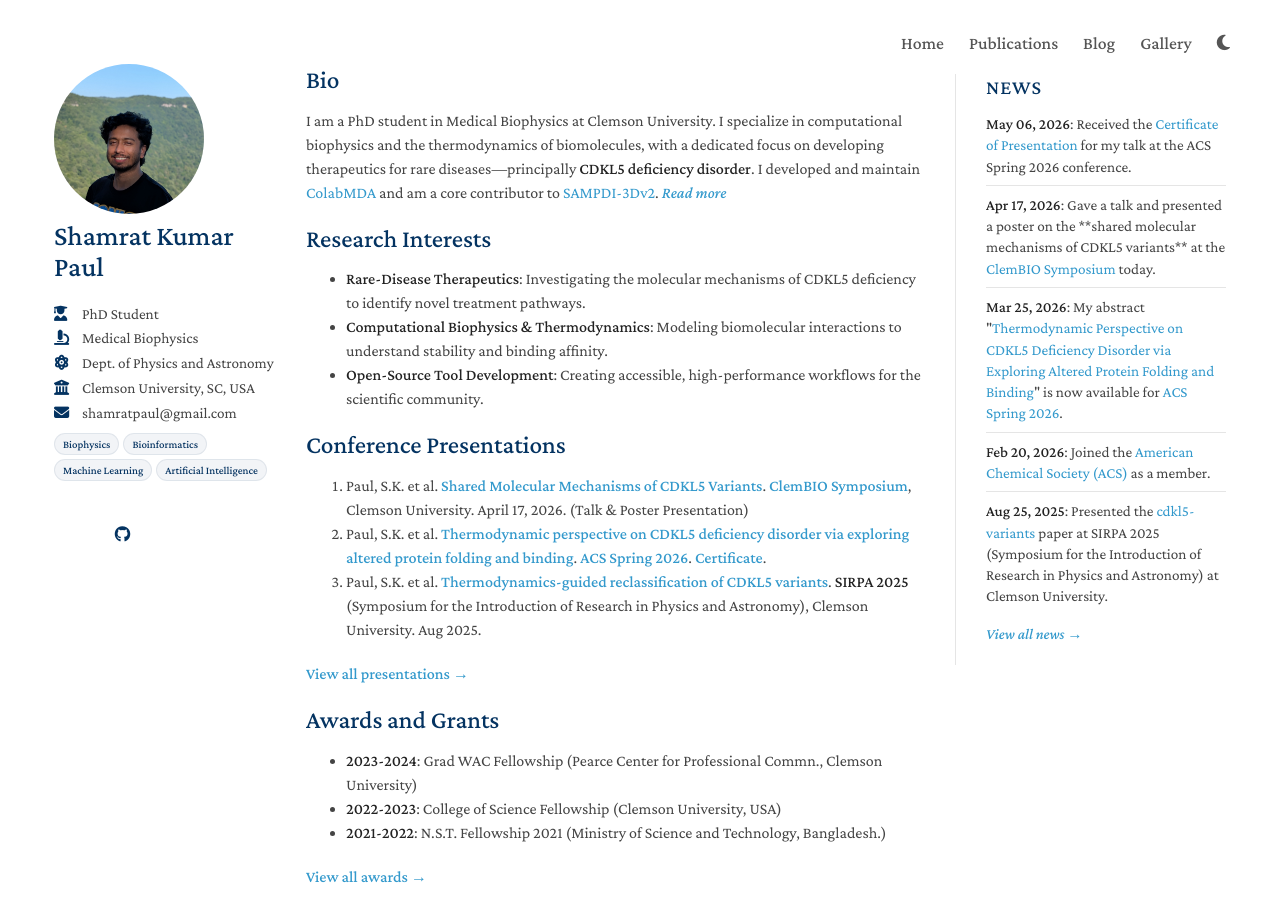
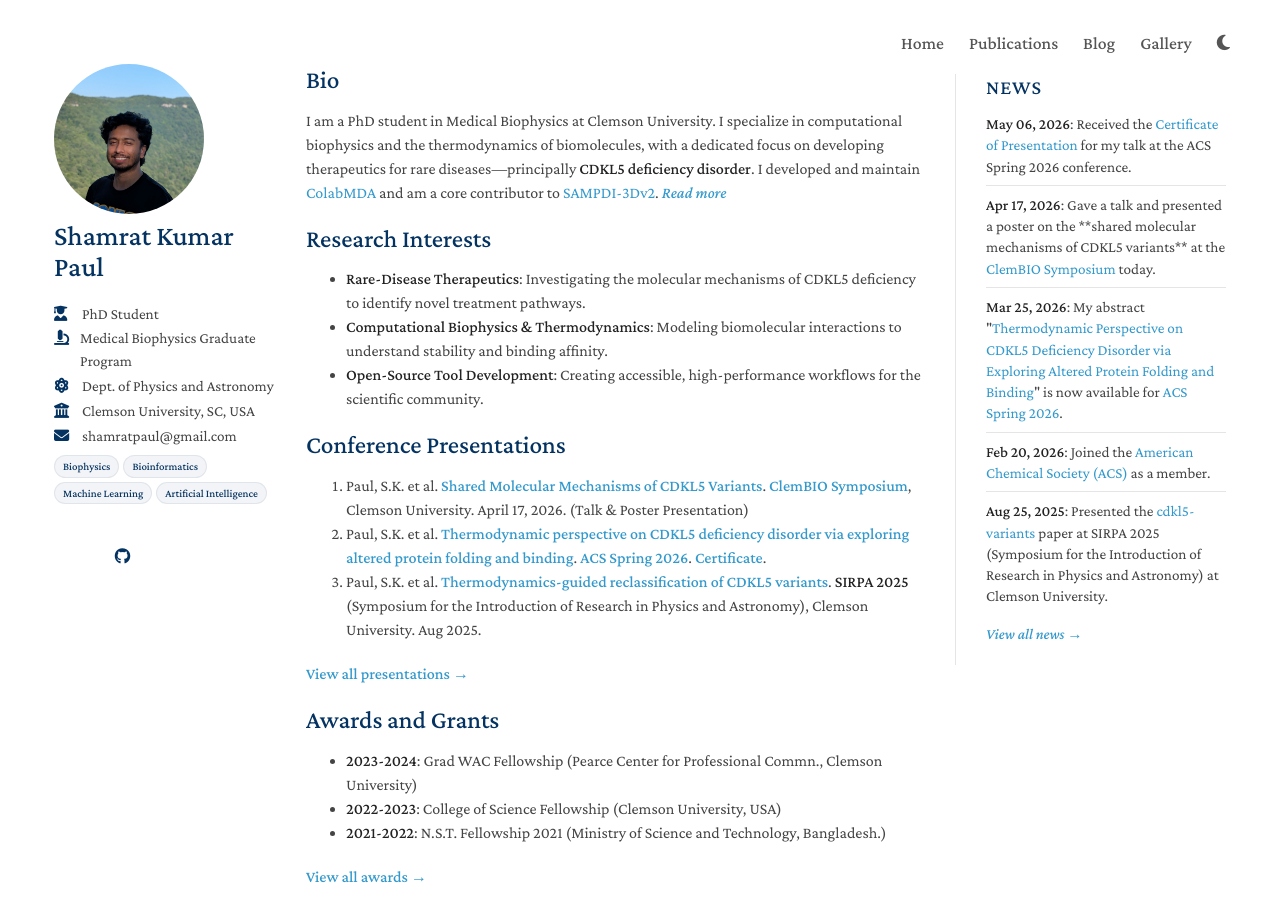
Before and after one commit to paulshamrat/paulshamrat.github.io, a Jekyll site: the page built from index.md, in a window 1280 px wide and 900 px high. Built offline with Jekyll 4.4.1, drawn with Linux system fonts in a browser that asks for light colours; a style sheet for code colours, icons or effects is not loaded.

Commit message:
Update program name in sidebar

```diff
--- a/_config.yml
+++ b/_config.yml
@@ -10,7 +10,7 @@
 # Sidebar information
 email: shamratpaul@gmail.com
 position: "PhD Student"
-program: "Medical Biophysics"
+program: "Medical Biophysics Graduate Program"
 affiliation: "Dept. of Physics and Astronomy"
 affiliation_link: "https://www.clemson.edu/science/departments/physics-astronomy/index.html"
 university: "Clemson University, SC, USA"
```
